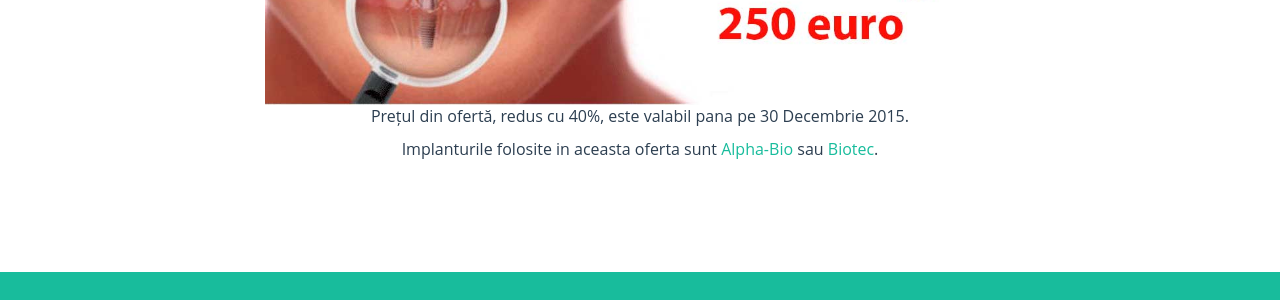
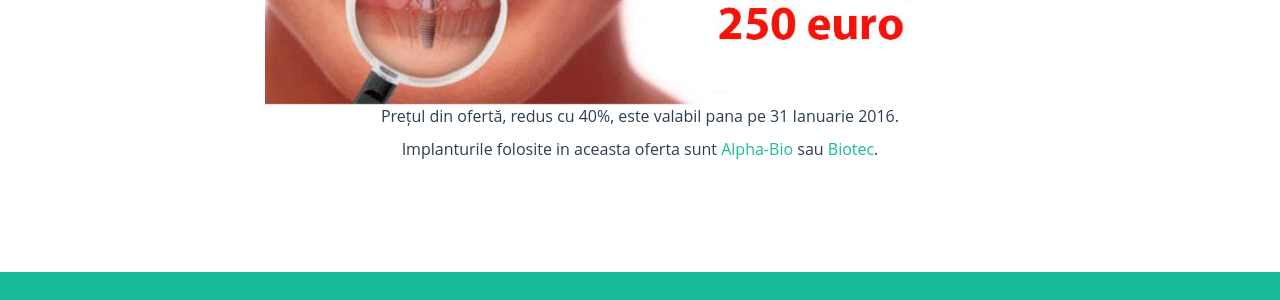
Before and after one commit to littledentgopo/offerdent, a Jekyll site: the page built from index.html, in a window 1280 px wide and 900 px high, scrolled down 1191 px. Shown: the part 155-455 px from the top of the window. Built offline with Jekyll 4.4.1, drawn with Linux system fonts in a browser that asks for light colours.

Commit message:
Update expiry date

```diff
--- a/_config.yml
+++ b/_config.yml
@@ -26,6 +26,8 @@ contact:
         img: img/team/2.jpg
         fb:
 
+offer:
+    expirydate: 31 Ianuarie 2016
 
 permalink: none
 
--- a/_includes/section-discount-bredent.html
+++ b/_includes/section-discount-bredent.html
@@ -19,7 +19,7 @@
 
                  <div class="col-lg-8 col-lg-offset-2 text-center">
                     <p class="small">
-                        Prețul din ofertă, redus cu 30% de la 600 euro, este valabil pana pe 30 Decembrie 2015.
+                        Prețul din ofertă, redus cu 30% de la 600 euro, este valabil pana pe {{site.offer.expirydate}}.
                     </p>
                     <p>
                     Implantul dentar <a href="http://www.bredent-medical.ro/bluesky-implant-dentar.html" target="_blank">Bredent</a> este un implant dentar premium fabricat in Germania. Suprafaţa obţinută prin sablare şi tratament acid la temperatură înaltă arată gradul ridicat al tehnologiei de ultimă oră în domeniu al noului sistem de implant dentar, asigurând pe termen lung succesul integrării în osul nativ sau artificial. Datorită acestui design modern blueSKY este ideal pentru plasarea implantului la nivelul osului, dar şi pe creste augmentate, totodată oferă şi precondiţia unei aderări osoase ridicate după implantare. Mulţumită metodei inovative de tratament a suprafeței implantului dentar, dar şi a structurii speciale a filetului, stabilitatea primară a acestuia creşte considerabil.
--- a/_includes/section-discount.html
+++ b/_includes/section-discount.html
@@ -17,7 +17,7 @@
 
                  <div class="col-lg-8 col-lg-offset-2 text-center">
                     <p class="small">
-                        Prețul din ofertă, redus cu 40%, este valabil pana pe 30 Decembrie 2015.
+                        Prețul din ofertă, redus cu 40%, este valabil pana pe {{site.offer.expirydate}}.
                     </p>
                      <p class="small">
                         Implanturile folosite in aceasta oferta sunt <a href="/info/ce-fel-de-implanturi-dentare-folosim.html">Alpha-Bio</a> sau <a href="/info/ce-fel-de-implanturi-dentare-folosim.html">Biotec</a>.
--- a/index.html
+++ b/index.html
@@ -1,7 +1,7 @@
 ---
 layout: main
 subtitle: Oferte Implant dentar
-title: Implant dentar ieftin Bucuresti 250 euro. Oferta implant dentar pret accesibil 2015.
+title: Implant dentar ieftin Bucuresti 250 euro. Oferta implant dentar pret accesibil 2016.
 description: Pret implant dentar Alpha Bio/Biotec redus cu 40% de la 400 euro la 250 euro. Oferta implant dentar de calitate la un pret accesibil oferit de Dr. Irina Alexandru in cabinetul stomatologic IQdent zona Nerva Traian.
 
 contact: one
```
